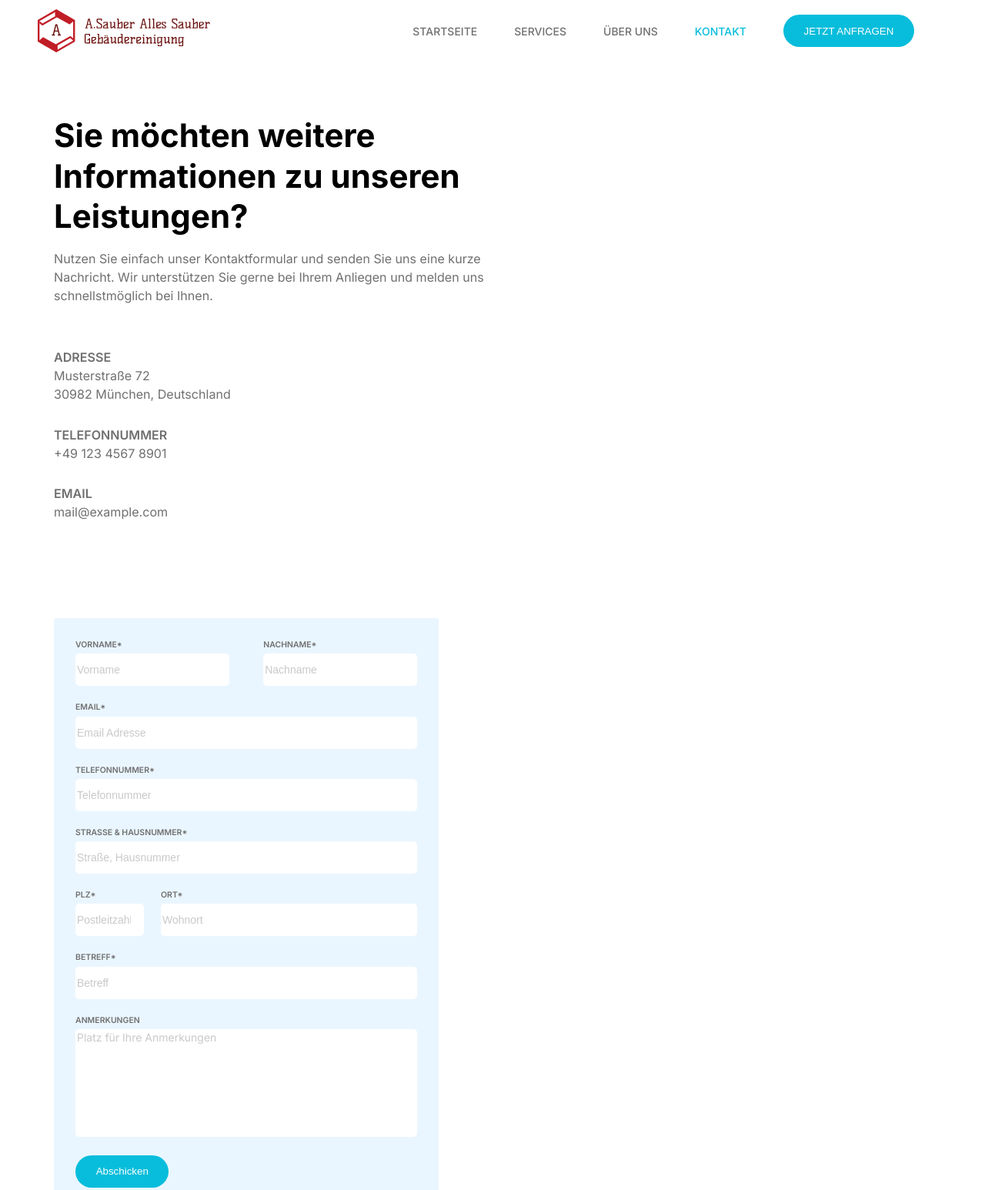
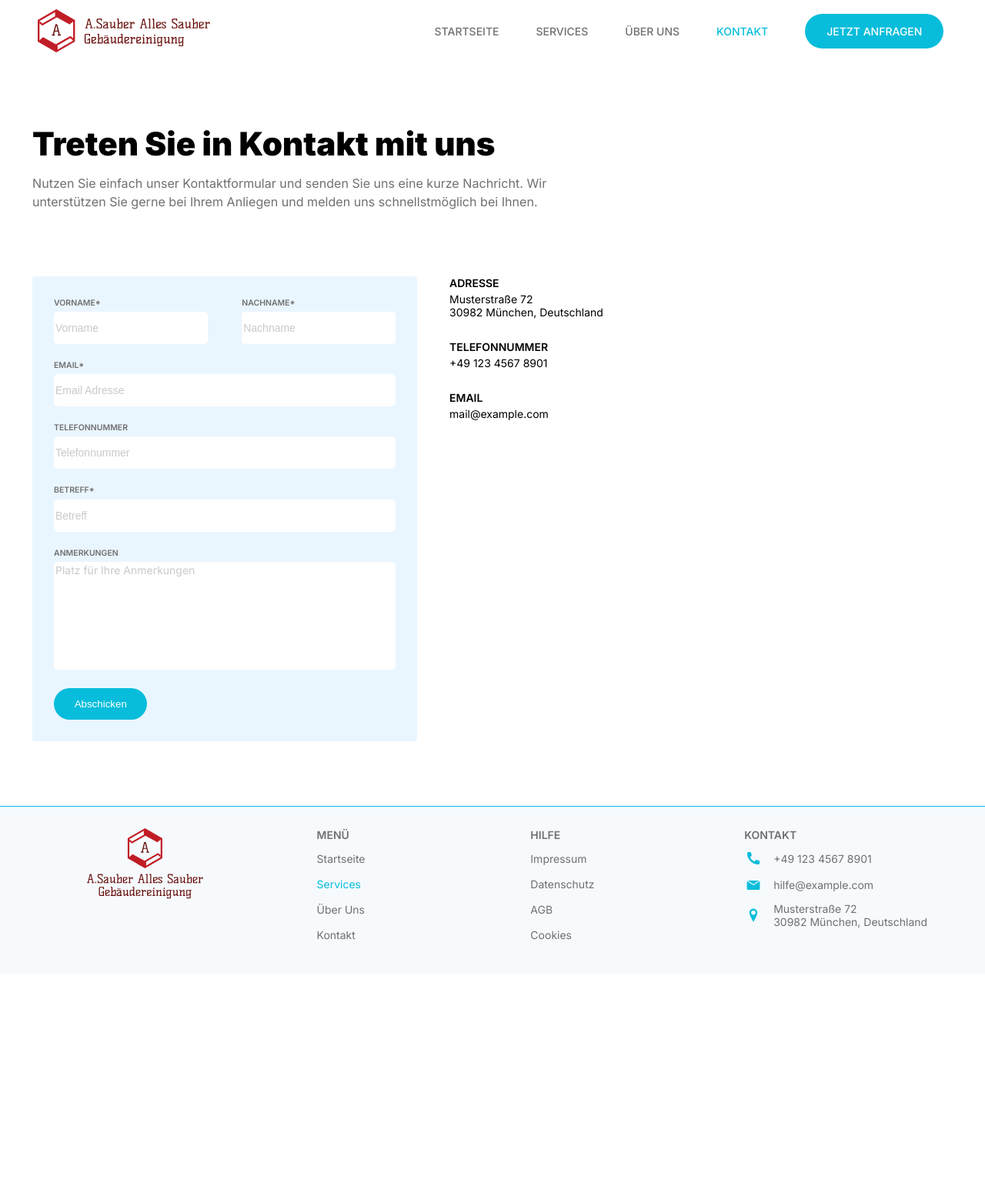
Before and after one commit to maxbode72/A-Sauber-Website, a plain HTML site: page contact.html in a window 1280 px wide. Shown: the top 1546 px of the page at 77% size. After the commit the page ends 1265 px from the top, so only its background shows below. Drawn offline with nearby package versions, Linux system fonts and the light colour scheme.

Commit message:
almost done

```diff
--- a/about-us.css
+++ b/about-us.css
@@ -47,7 +47,18 @@ nav {
   color: var(--color-primary);
 }
 
+
+.primary-navigation a {
+  white-space: nowrap;
+}
+
 @media (max-width: 70em) {
+  nav ul li:last-child {
+    display: none;
+  }
+}
+
+@media (max-width: 55em) {
   .primary-header {
     padding: 0 8em 0 0;
   }
@@ -94,11 +105,11 @@ nav {
   }
 }
 
-@media (min-width: 70em) {
+@media (min-width: 50em) {
   .primary-navigation {
     --gap: clamp(1.5rem, 20vw, 3rem);
     padding-block: 2rem;
-    padding-inline: clamp(3rem, 5vw, 10rem);
+    padding-inline: clamp(1rem, 2vw, 3rem);
   }
 }
 
@@ -145,6 +156,13 @@ nav ul {
   color: var(--color-primary);
 }
 
+.contact-wrapper {
+  margin-top: 10px;
+  display: flex;
+  flex-direction: column;
+  gap: .75em;
+}
+
 .contact span {
   text-transform: uppercase;
   font-weight: 600;
@@ -159,9 +177,12 @@ nav ul {
 }
 
 .contact-icon {
-  height: 2em;
+  height: 1.5rem;
   aspect-ratio: 1;
-  fill: red;
+}
+
+.contact p {
+  color: var(--color-grey);
 }
 
 @media (max-width: 35em) {
--- a/contact.css
+++ b/contact.css
@@ -47,7 +47,17 @@ nav {
   color: var(--color-primary);
 }
 
+.primary-navigation a {
+  white-space: nowrap;
+}
+
 @media (max-width: 70em) {
+  nav ul li:last-child {
+    display: none;
+  }
+}
+
+@media (max-width: 55em) {
   .primary-header {
     padding: 0 8em 0 0;
   }
@@ -94,55 +104,64 @@ nav {
   }
 }
 
-@media (min-width: 70em) {
+@media (min-width: 50em) {
   .primary-navigation {
     --gap: clamp(1.5rem, 20vw, 3rem);
     padding-block: 2rem;
-    padding-inline: clamp(3rem, 5vw, 10rem);
+    padding-inline: clamp(1rem, 2vw, 3rem);
   }
 }
-
 
 /* --------- */
 /*  Wrapper  */
 /* --------- */
 
 .wrapper {
-    padding: 5em 5em;
+  justify-content: center;
+}
+
+section{
+  padding: 3em;
   width: 100%;
   justify-content: space-between;
-    --gap: 4em;
+  max-width: 1800px;
+  --gap: 3em;
 }
 
 .hero {
-    max-width: 70ch;
-    margin-bottom: 5em;
+  padding-block: 3em;
 }
 
 .hero-title {
-    margin-bottom: 4em;
-}
-
-.hero h2 {
-    line-height: 1.25em;
+  --gap: 1rem;
 }
 
 .hero p {
   font-size: 1.15em;
   line-height: 1.5em;
   color: var(--color-grey);
+  max-width: 70ch;
+}
+
+.contact-wrapper {
+  padding-block: 3em;
+  flex-direction: row;
 }
 
 @media (max-width: 35em) {
   .wrapper {
-        padding: 5em 1em;
+    padding: 2em 1em 4em 1em;
   }
 
-    .hero {
-        margin-bottom: 1em;
+  .contact-wrapper {
+    flex-direction: column-reverse;
+    padding-block: 0;
+  }
+
+  .container {
+    width: auto !important;
   }
 }
-
 
 /* -------------- */
 /*  Contact Data  */
@@ -155,6 +174,7 @@ nav {
 .contact-data-container {
   display: flex;
   flex-direction: column;
+  gap: 0.25rem;
 }
 
 .contact-data-container p {
@@ -165,7 +185,6 @@ nav {
   text-transform: uppercase;
   font-weight: 600;
 }
-
 
 /* --------- */
 /*  Webform  */
@@ -286,6 +305,13 @@ nav ul {
   color: var(--color-primary);
 }
 
+.contact-wrapper-footer {
+  margin-top: 10px;
+  display: flex;
+  flex-direction: column;
+  gap: 0.75em;
+}
+
 .contact span {
   text-transform: uppercase;
   font-weight: 600;
@@ -300,9 +326,12 @@ nav ul {
 }
 
 .contact-icon {
-  height: 2em;
+  height: 1.5rem;
   aspect-ratio: 1;
-  fill: red;
+}
+
+.contact p {
+  color: var(--color-grey);
 }
 
 @media (max-width: 35em) {
--- a/contact.html
+++ b/contact.html
@@ -40,18 +40,62 @@
                     <a href="/contact.html" class="active nav-link">Kontakt</a>
                 </li>
                 <li>
-                    <button class="button-small text-caps" href="contact.html">JETZT ANFRAGEN</button>
+                    <a href="/contact.html" class="button-small text-caps">JETZT ANFRAGEN</a>
                 </li>
             </ul>
         </nav>
     </header>
 
-    <div class="wrapper flex row wrap max-width">
-        <div class="hero">
-            <div class="hero-title">
-                <h2>Sie möchten weitere Informationen zu unseren Leistungen?</h2>
+    <div class="wrapper flex">
+        <section>
+            <div class="hero flex column">
+                <div class="hero-title flex column">
+                    <h2>Treten Sie in Kontakt mit uns</h2>
                     <p>Nutzen Sie einfach unser Kontaktformular und senden Sie uns eine kurze Nachricht.
                         Wir unterstützen Sie gerne bei Ihrem Anliegen und melden uns schnellstmöglich bei Ihnen.</p>
+                </div>
+            </div>
+            <div class="contact-wrapper flex row">
+                <div class="container">
+                    <form action="https://formsubmit.co/d61cd93979b4267d5e6c2437db37aed2" method="POST" class="form">
+                        <div class="name-group">
+                            <div class="form-group vorname">
+                                <label for="vorname" class="form-label">Vorname*</label>
+                                <input type="vorname" class="form-control" id="vorname" name="vorname"
+                                    placeholder="Vorname" tabindex="1" required>
+                            </div>
+                            <div class="form-group nachname">
+                                <label for="nachname" class="form-label">Nachname*</label>
+                                <input type="nachname" class="form-control" id="nachname" name="nachname"
+                                    placeholder="Nachname" tabindex="2" required>
+                            </div>
+                        </div>
+                        <div class="form-group">
+                            <label for="email" class="form-label">Email*</label>
+                            <input type="email" class="form-control" id="email" name="email" placeholder="Email Adresse"
+                                tabindex="3" required>
+                        </div>
+                        <div class="form-group">
+                            <label for="telefonnummer" class="form-label">Telefonnummer</label>
+                            <input type="tel" class="form-control" id="telefonnummer" name="telefonnummer"
+                                placeholder="Telefonnummer" tabindex="4">
+                        </div>
+                        <div class="form-group">
+                            <label for="betreff" class="form-label">Betreff*</label>
+                            <input type="text" class="form-control" id="betreff" name="betreff" placeholder="Betreff"
+                                tabindex="5" required>
+                        </div>
+                        <div class="form-group">
+                            <label for="anmerkungen" class="form-label">Anmerkungen</label>
+                            <textarea class="form-control" rows="5" cols="50" id="anmerkungen" name="anmerkungen"
+                                placeholder="Platz für Ihre Anmerkungen" tabindex="6"></textarea>
+                        </div>
+                        <input type="hidden" name="_next" value="http://127.0.0.1:5500/contact.html">
+                        <input type="hidden" name="_captcha" value="false">
+                        <div>
+                            <button type="submit" class="btn button-small">Abschicken</button>
+                        </div>
+                    </form>
                 </div>
                 <div class="contact-data flex column">
                     <div class="contact-data-container">
@@ -68,92 +112,35 @@
                     </div>
                 </div>
             </div>
-        <div class="container">
-            <form action="https://formsubmit.co/d61cd93979b4267d5e6c2437db37aed2" method="POST" class="form">
-                <div class="name-group">
-                    <div class="form-group vorname">
-                        <label for="vorname" class="form-label">Vorname*</label>
-                        <input type="vorname" class="form-control" id="vorname" name="vorname" placeholder="Vorname"
-                            tabindex="1" required>
-                    </div>
-                    <div class="form-group nachname">
-                        <label for="nachname" class="form-label">Nachname*</label>
-                        <input type="nachname" class="form-control" id="nachname" name="nachname" placeholder="Nachname"
-                            tabindex="2" required>
-                    </div>
-                </div>
-                <div class="form-group">
-                    <label for="email" class="form-label">Email*</label>
-                    <input type="email" class="form-control" id="email" name="email" placeholder="Email Adresse"
-                        tabindex="3" required>
-                </div>
-                <div class="form-group">
-                    <label for="telefonnummer" class="form-label">Telefonnummer*</label>
-                    <input type="tel" class="form-control" id="telefonnummer" name="telefonnummer"
-                        placeholder="Telefonnummer" tabindex="4" required>
-                </div>
-                <div class="form-group">
-                    <label for="straße" class="form-label">Straße & Hausnummer*</label>
-                    <input type="text" class="form-control" id="straße" name="straße" placeholder="Straße, Hausnummer"
-                        tabindex="5" required>
-                </div>
-                <div class="wohnort-group">
-                    <div class="form-group plz">
-                        <label for="postleitzahl" class="form-label">PLZ*</label>
-                        <input type="number" class="form-control " id="postleitzahl" name="postleitzahl"
-                            placeholder="Postleitzahl" tabindex="6" required>
-                    </div>
-                    <div class="form-group ort">
-                        <label for="ort" class="form-label">Ort*</label>
-                        <input type="text" class="form-control" id="ort" name="ort" placeholder="Wohnort" tabindex="7"
-                            required>
-                    </div>
-                </div>
-                <div class="form-group">
-                    <label for="betreff" class="form-label">Betreff*</label>
-                    <input type="text" class="form-control" id="betreff" name="betreff" placeholder="Betreff"
-                        tabindex="8" required>
-                </div>
-                <div class="form-group">
-                    <label for="anmerkungen" class="form-label">Anmerkungen</label>
-                    <textarea class="form-control" rows="5" cols="50" id="anmerkungen" name="anmerkungen"
-                        placeholder="Platz für Ihre Anmerkungen" tabindex="9"></textarea>
-                </div>
-                <input type="hidden" name="_next" value="http://127.0.0.1:5500/contact.html">
-                <input type="hidden" name="_captcha" value="false">
-                <div>
-                    <button type="submit" class="btn button-small">Abschicken</button>
-                </div>
-            </form>
-        </div>
+        </section>
     </div>
 
 
-    <footer class="flex row wrap">
+    <footer class="flex row wrap max-width">
         <a class="logo-container" href="index.html">
             <img class="logo-footer" src="Assets/logo-vertical.svg" alt="A.Sauber Alles Sauber Gebäudereinigung Logo">
         </a>
         <nav>
             <span>Menü</span>
-            <ul id="secondary-navigation" class="secondary-navigation flex column   ">
+            <ul class="secondary-navigation flex column   ">
                 <li>
                     <a href="/index.html" class="sec-nav-link">Startseite</a>
                 </li>
                 <li>
-                    <a href="/services.html" class="sec-nav-link">Services</a>
+                    <a href="/services.html" class="active sec-nav-link">Services</a>
                 </li>
                 <li>
                     <a href="/about-us.html" class="sec-nav-link">Über Uns</a>
                 </li>
                 <li>
-                    <a href="/contact.html" class="active sec-nav-link">Kontakt</a>
+                    <a href="/contact.html" class="sec-nav-link">Kontakt</a>
                 </li>
             </ul>
         </nav>
 
         <nav>
             <span>Hilfe</span>
-            <ul id="secondary-navigation" class="secondary-navigation flex column">
+            <ul class="secondary-navigation flex column">
                 <li>
                     <a href="/impressum.html" class="sec-nav-link">Impressum</a>
                 </li>
@@ -171,6 +158,7 @@
 
         <div class="contact">
             <span>Kontakt</span>
+            <div class="contact-wrapper-footer">
                 <div class="contact-container">
                     <img class="contact-icon" src="Assets/icons/phone-icon.svg" alt="Telefonnummer">
                     <p>+49 123 4567 8901</p>
@@ -184,6 +172,7 @@
                     <p>Musterstraße 72<br>30982 München, Deutschland</p>
                 </div>
             </div>
+        </div>
     </footer>
 
 
--- a/index.css
+++ b/index.css
@@ -47,7 +47,18 @@ nav {
     color: var(--color-primary);
 }
 
+
+.primary-navigation a {
+  white-space: nowrap;
+}
+
 @media (max-width: 70em) {
+  nav ul li:last-child {
+    display: none;
+  }
+}
+
+@media (max-width: 55em) {
   .primary-header {
     padding: 0 8em 0 0;
   }
@@ -69,7 +80,6 @@ nav {
     transition: transform 300ms ease-out;
 
     overflow-y: hidden;
-
   }
 
   .primary-navigation[data-visible="true"] {
@@ -93,14 +103,13 @@ nav {
   .mobile-nav-toggle[aria-expanded="true"] {
     background-image: url("assets/icons/menu-close.svg");
   }
-
 }
 
-@media (min-width: 70em) {
+@media (min-width: 50em) {
   .primary-navigation {
     --gap: clamp(1.5rem, 20vw, 3rem);
     padding-block: 2rem;
-    padding-inline: clamp(3rem, 5vw, 10rem);
+    padding-inline: clamp(1rem, 2vw, 3rem);
   }
 }
 
@@ -113,27 +122,31 @@ nav {
   background-position: right bottom;
   background-repeat: no-repeat;
 
-  height: 82vh;
-  padding: 2em 5em;
+  height: 90vh;
+  padding: 1em 3em;
 
   justify-content: center;
 }
 
 .hero h1 {
   max-width: 12ch;
+  font-size: var(--fz-xl);
 }
 
 .hero p{
-  margin-bottom: 3em;
+  margin-bottom: 2em;
+  font-size: var(--fz-400);
   max-width: 45ch;
 }
 
 @media (max-width: 70em) {
   .hero {
-    padding: 1.5em;
-    padding: 3em;
-    height: 100vh;
+    padding: 5em 1em;
+    height: auto;
     justify-content: start;
+    background-image: none;
+    text-align: center;
+    align-items: center;
   }
 }
 
@@ -143,19 +156,18 @@ nav {
 /* ----------------- */
 
 .service {
-  padding: 3em;
+  padding: 5em 3em;
   gap: 3em;
   min-height: 18em;
   justify-content: center;
   align-items: center;
   text-align: center;
-  background-color: var(--color-offwhite);
+  background-color: var(--color-primary-light);
 }
 
 .service-title span {
   max-width: 45ch;
   color: var(--color-grey);
-
 }
 
 .service-wrapper {
@@ -167,8 +179,8 @@ nav {
   display: flex;
   gap: 1em;
   background-color: var(--color-white);
-  max-width: 35ch;
-  height: 8em;
+  max-width: 45ch;
+  height: 10em;
   padding: 1em;
   border-radius: 3px;
   text-align: left;
@@ -178,6 +190,7 @@ nav {
 .service-container img {
   height: 4.5em;
   aspect-ratio: 1;
+  margin: 1em;
 }
 
 .service-content {
@@ -187,7 +200,8 @@ nav {
 }
 
 .service-content span {
-  font-weight: 600;
+  font-weight: 700;
+  font-size: var(--fz-400);
 }
 
 .service-content p {
@@ -196,11 +210,8 @@ nav {
   margin: 0;
 }
 
-
-@media (max-width: 35em) {
-  .service {
-    padding: 1.5em;
-  }
+.service-price {
+  font-weight: 700;
 }
 
 
@@ -243,6 +254,13 @@ nav ul {
   color: var(--color-primary);
 }
 
+.contact-wrapper {
+  margin-top: 10px;
+  display: flex;
+  flex-direction: column;
+  gap: .75em;
+}
+
 .contact span {
   text-transform: uppercase;
   font-weight: 600;
@@ -257,9 +275,12 @@ nav ul {
 }
 
 .contact-icon {
-  height: 2em;
+  height: 1.5rem;
   aspect-ratio: 1;
-  fill: red;
+}
+
+.contact p {
+  color: var(--color-grey);
 }
 
 @media (max-width: 35em) {
--- a/services.css
+++ b/services.css
@@ -47,7 +47,17 @@ nav {
   color: var(--color-primary);
 }
 
+.primary-navigation a {
+  white-space: nowrap;
+}
+
 @media (max-width: 70em) {
+  nav ul li:last-child {
+    display: none;
+  }
+}
+
+@media (max-width: 55em) {
   .primary-header {
     padding: 0 8em 0 0;
   }
@@ -94,11 +104,11 @@ nav {
   }
 }
 
-@media (min-width:70em) {
+@media (min-width: 50em) {
   .primary-navigation {
     --gap: clamp(1.5rem, 20vw, 3rem);
     padding-block: 2rem;
-    padding-inline: clamp(3rem, 5vw, 10rem);
+    padding-inline: clamp(1rem, 2vw, 3rem);
   }
 }
 
@@ -107,14 +117,22 @@ nav {
 /*  Wrapper  */
 /* --------- */
 
+.wrapper {
+  justify-content: center;
+}
+
 .service {
   padding: 3em;
   gap: 3em;
-  min-height: 18em;
+  max-width: 1800px;
+}
+
+.service-title {
+  padding-block: 3em;
 }
 
 .service-title span {
-  max-width: 45ch;
+  max-width: 70ch;
   color: var(--color-grey);
 }
 
@@ -124,42 +142,56 @@ nav {
 
 .service-container {
   display: flex;
-  flex-direction: column;
+  flex-direction: roW;
   gap: 1em;
   background-color: var(--color-primary-light);
-  width: 25em;
-  padding: 1em;
+  width: 100%;
+  max-height: 15em;
+  padding: 2em;
   border-radius: 3px;
   text-align: left;
 }
 
 .service-container img {
-  height: 4.5em;
+  height: 7em;
   aspect-ratio: 1;
+  margin: 2em;
 }
 
 .service-content {
   display: flex;
   flex-direction: column;
-  gap: .25em;
-}
-
-.service-content span {
-  font-weight: 600;
-  font-size: 1.25em;
+  width: 100%;
+  gap: 1rem;
 }
 
 .service-content p {
   font-size: 0.85em;
   color: var(--color-grey);
   margin: 0;
+  flex: 1;
+}
+
+.service-price {
+  font-weight: 800;
+  font-size: var(--fz-400);
 }
 
 
-@media (max-width: 35em) {
+@media (max-width: 50em) {
   .service {
     padding: 1.5em;
   }
+
+  .service-container {
+    flex-direction: column;
+    max-height: none;
+  }
+
+  .service-container img {
+    height: 4.5rem;
+  }
+
 }
 
 
@@ -203,6 +235,13 @@ nav ul {
   color: var(--color-primary);
 }
 
+.contact-wrapper {
+  margin-top: 10px;
+  display: flex;
+  flex-direction: column;
+  gap: .75em;
+}
+
 .contact span {
   text-transform: uppercase;
   font-weight: 600;
@@ -217,9 +256,12 @@ nav ul {
 }
 
 .contact-icon {
-  height: 2em;
+  height: 1.5rem;
   aspect-ratio: 1;
-  fill: red;
+}
+
+.contact p {
+  color: var(--color-grey);
 }
 
 @media (max-width: 35em) {
--- a/style.css
+++ b/style.css
@@ -5,6 +5,20 @@
   --color-offwhite: #f6fafd;
   --color-primary-light: #eaf6ff;
 
+  --fz-xl: clamp(3.5rem, 12vw + 1rem, 5rem);
+  --fz-600: 2rem;
+  --fz-500: 1.5rem;
+  --fz-400: 1.25rem;
+  --fz-300: 1rem;
+}
+
+@media (max-width: 40em) {
+  :root {
+    --fz-600: 3rem;
+    --fz-500: 1.5rem;
+    --fz-400: 1.25rem;
+    --fz-300: 1.125rem;
+  }
 }
 
 *, *::before, *::after {
@@ -17,8 +31,12 @@ h2,
 h3,
 h4 {
   line-height: 1.1em;
-  font-weight: 700;
+  font-weight: 900;
   padding: 0;
+  margin: 0;
+}
+
+p {
   margin: 0;
 }
 
@@ -55,7 +73,7 @@ img {
 /* --------------- */
 
 .maxwidth {
-  max-width: 1800px;
+  max-width: 1500px;
 }
 
 .none {
```
Also changed, not shown: about-us.html (+7 -5 lines), index.html (+12 -8 lines), services.html (+24 -35 lines). Lines whose indentation alone changed are shown as unchanged.
